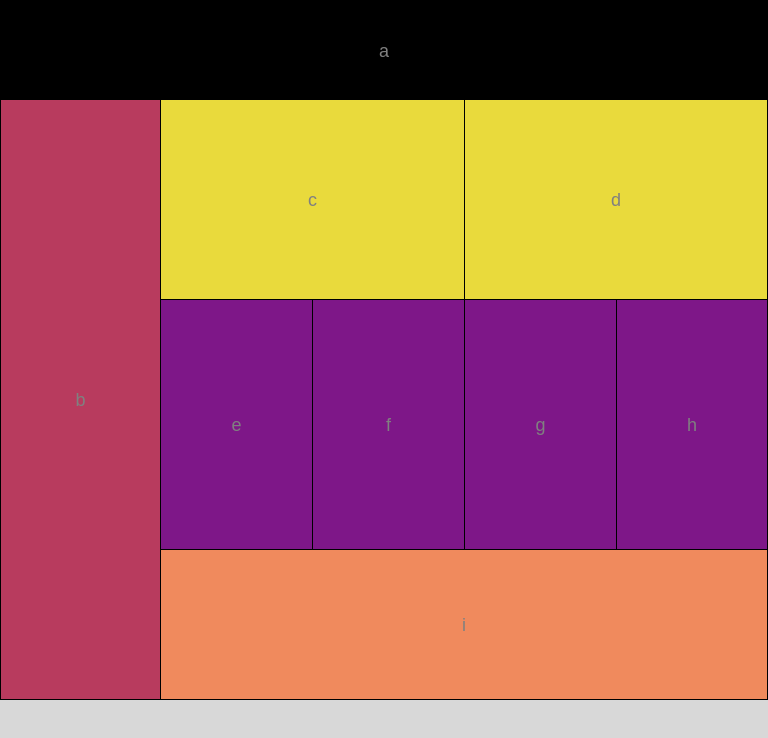
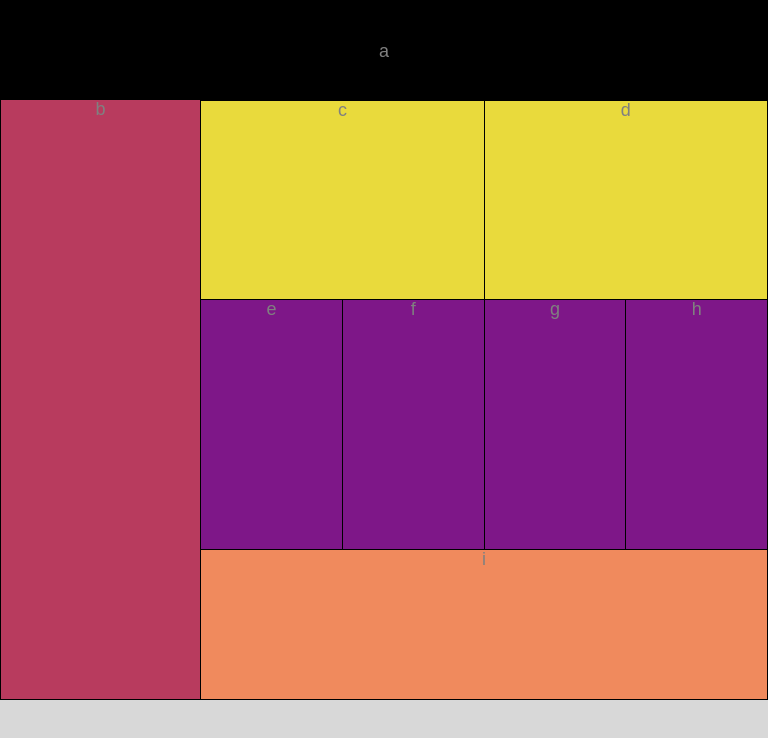
Before and after one commit to OsamaHanoun/lab-01, a plain HTML site: page index.html in a window 768 px wide. Drawn offline with Linux system fonts and the light colour scheme; a web font is replaced by a local one.

Commit message:
finsh lab-04a

```diff
--- a/index.html
+++ b/index.html
@@ -4,9 +4,9 @@
     <meta name="viewport" content="width=device-width, initial-scale=1.0">
     <title>Document</title>
     <link rel="stylesheet" href="styles/base.css">
-    <link rel="stylesheet" href="styles/layout.css">
     <link rel="stylesheet" href="styles/modules.css">
     <link rel="stylesheet" href="styles/theme.css">
+    <link rel="stylesheet" href="styles/layout.css">
     <link href="https://fonts.googleapis.com/css2?family=Notable&display=swap" rel="stylesheet">
 </head>
 
@@ -14,43 +14,44 @@
     <header>
         <nav>
             <div class="borderClass ">
-               <p>a</p>
+                <p>a</p>
             </div>
         </nav>
 
     </header>
-    <main>
-        <aside>
-            <div class="borderClass MBorderT DBorderR DBorderT">
+    <div class="superContainer">
+        <aside class="item1 borderClass MBorderT DBorderR DBorderT">
                 <p>b</p>
-            </div>
-        </aside><section id="container1">
+        </aside>
+        <div class="container1">
             <div class="borderClass  DBorderR">
                 <p>c</p>
-            </div><div class="borderClass  ">
+            </div>
+            <div class="borderClass  ">
                 <p>d</p>
             </div>
 
-        </section>
-        <section id="container2">
+        </div>
+        <div class="container2">
             <div class="borderClass MBorderT DBorderR DBorderT">
                 <p>e</p>
-            </div><div class="borderClass MBorderT MBorderL  DBorderR DBorderT">
+            </div>
+            <div class="borderClass MBorderT MBorderL  DBorderR DBorderT">
                 <p>f</p>
-            </div><div class="borderClass MBorderT MBorderB DBorderR DBorderT">
+            </div>
+            <div class="borderClass MBorderT MBorderB DBorderR DBorderT">
                 <p>g</p>
-            </div><div class="borderClass MBorderT MBorderB  MBorderL DBorderT ">
+            </div>
+            <div class="borderClass MBorderT MBorderB  MBorderL DBorderT ">
                 <p>h</p>
             </div>
 
-        </section>
+        </div>
+        <footer class="borderClass  DBorderT">
+                <p>i</p>
+        </footer>
+    </main>
 
-
-    </main><footer>
-        <div class="borderClass  DBorderT">
-            <p>i</p>
-        </div>
-    </footer>
 </body>
 
 </html>
--- a/styles/base.css
+++ b/styles/base.css
@@ -42,10 +42,6 @@ q:before, q:after {
 	content: '';
 	content: none;
 }
-table {
-	border-collapse: collapse;
-	border-spacing: 0;
-}
 
 * {
     box-sizing: border-box;
--- a/styles/layout.css
+++ b/styles/layout.css
@@ -1,6 +1,6 @@
  /* ********************MOBILE****************** */
+
  @media only screen and (min-width: 480px) and (max-width:767px) {
-
      /* -----------------HEADER----------------- */
      header nav div {
          height: 75px;
@@ -8,32 +8,33 @@
      header nav div p {
          line-height: 75px;
      }
-    /* -----------------MAIN----------------- */
-    main aside div {
+     /* -----------------.superContainer----------------- */
+     .superContainer aside div {
          position: relative;
          height: 150px;
-        border: 1px solid red;
+         border: 1px solid black;
      }
-    main aside div p {
+     .superContainer aside div p {
          line-height: 150px;
      }
-
-    main #container1 div {
+     .superContainer #container1 div {
          height: 125px;
          border-top: none;
      }
-    main #container1 div p {
+     .superContainer #container1 div p {
          line-height: 125px;
      }
-    main #container2 div {
+     #container2 {
+         display: flex;
+         flex-wrap: wrap;
+     }
+     .superContainer #container2 div {
          height: 250px;
          width: 50%;
-        display: inline-block;
      }
-    main #container2 div p {
+     .superContainer #container2 div p {
          line-height: 250px;
      }
-
      /* -----------------Footer----------------- */
      footer div {
          height: 80px;
@@ -43,21 +44,10 @@
      }
  }
 
+ /* ********************Laptop & Desktop****************** */
 
+ @media only screen and (min-width: 768px) {
 
-
-
-/* ********************Laptop & Desktop****************** */
-@media only screen and (min-width: 768px) and (max-width:960px) {
-    body {
-        width: 100%;
-    }
-    main  div  {
-        display: inline-block;
-    }
-    section, footer {
-        float: right;
-    }
      /* -----------------HEADER----------------- */
      header nav div {
          height: 100px;
@@ -65,48 +55,31 @@
      header nav div p {
          line-height: 100px;
      }
-    /* -----------------MAIN----------------- */
-    main aside {
-        width: calc(100%/4.8);
-        float: left;
+     /* -----------------.superContainer----------------- */
+     .superContainer {
+         display: grid;
+         grid-template-columns: 200px auto;
+         grid-template-rows: 200px 250px 150px;
+
+         /* grid-template-columns: auto auto; */
      }
-    main aside div {
-        height: 600px;
+     .item1 {
+        grid-row-start: 1;
+        grid-row-end: 4;
+     }
+     .container1{
+         display: flex;
+         flex-flow: row nowrap;
+     }
+     .container1 div {
          width: 100%;
      }
-    main aside div p {
-        line-height: 600px;
+     .container2{
+         display: flex;
      }
-    main #container1, main #container2 {
-        width: calc(100%/1.2631305);
+     .container2 div {
+        width: 100%;
     }
-
-    main #container1 div {
-        height: 200px;
-        width: 50%;
-        border-top: none;
+     .superContainer #container1 div {
      }
-    main #container1 div p {
-        line-height: 200px;
  }
-    main #container2 div {
-        height: 250px;
-        width: 25%;
-    }
-    main #container2 div p {
-        line-height: 250px;
-    }
-
-    /* -----------------Footer----------------- */
-    footer {
-        width: calc(100%/1.2631305);
-
-    }
-    footer div {
-        height: 150px;
-    }
-    footer div p {
-        line-height: 150px;
-    }
-
-}
--- a/styles/modules.css
+++ b/styles/modules.css
@@ -17,7 +17,7 @@
     }
 }
 /* ********************Laptop & Desktop****************** */
-@media only screen and (min-width: 768px) and (max-width:960px) {
+@media only screen and (min-width: 768px){
     .DBorderT {
         border-top: none;
     }
--- a/styles/theme.css
+++ b/styles/theme.css
@@ -1,15 +1,15 @@
 header {
     background-color:#000000 ;
 }
-main aside {
+.superContainer aside {
     background-color:#b83b5e ;
 
 }
-main #container1 {
+.container1 {
     background-color:#e9da3c ;
 
 }
-main #container2 {
+.container2 {
     background-color:#7e1788 ;
 
 }
```
Lines whose indentation alone changed are shown as unchanged.
